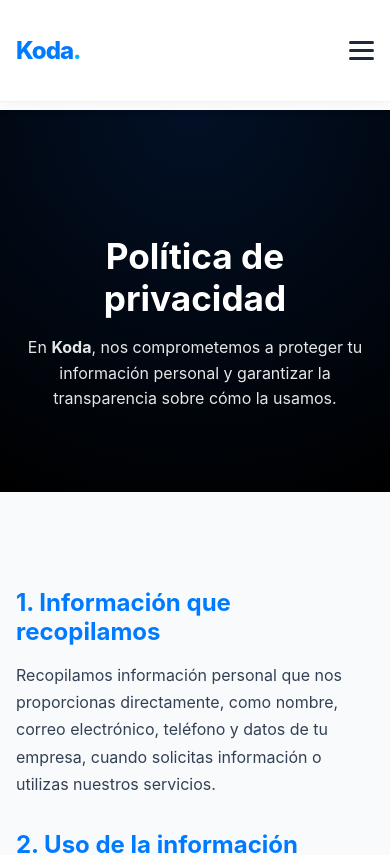
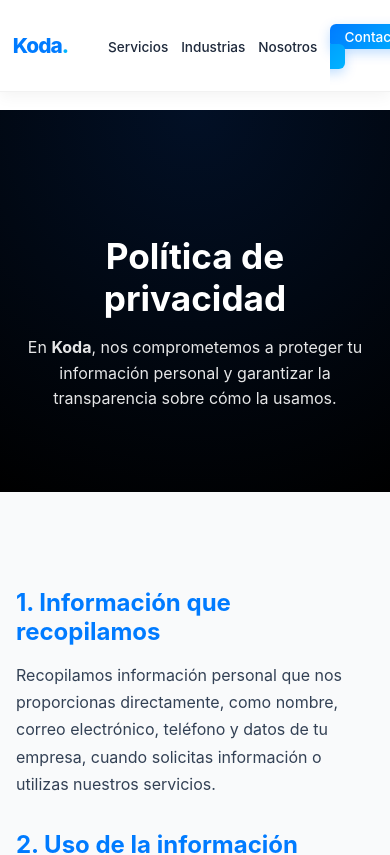
Before and after one commit to Araelcryp/koda-web, a Next.js app: page /politica-de-privacidad in a window 390 px wide. Shown: the top 855 px of the page. Built offline with nearby package versions, Linux system fonts and the light colour scheme.

Commit message:
Navbar Adjust

```diff
--- a/src/components/Navbar.jsx
+++ b/src/components/Navbar.jsx
@@ -2,7 +2,13 @@
 
 import { useState } from "react";
 import "../styles/Navbar.css";
-import { FaCode, FaCloud, FaRobot, FaIndustry, FaStore, FaAppleAlt, FaApple, FaAppStore, FaAtom } from "react-icons/fa";
+import {
+  FaCode,
+  FaCloud,
+  FaRobot,
+  FaIndustry,
+  FaAtom
+} from "react-icons/fa";
 
 export default function Navbar() {
   const [activeMenu, setActiveMenu] = useState(null);
@@ -25,19 +31,12 @@ export default function Navbar() {
     <nav className="navbar" onMouseLeave={handleLeave}>
       <div className="navbar-container">
         <div className="navbar-logo">
-          <h1>Koda<span>.</span></h1>
+          <h1>
+            Koda<span>.</span>
+          </h1>
         </div>
 
-        <div
-      className={`menu-toggle ${activeMenu ? "active" : ""}`}
-      onClick={() => setActiveMenu(activeMenu ? null : "menu")}
-    >
-      <span></span>
-      <span></span>
-      <span></span>
-        </div>
-
-        <ul className={`navbar-links ${activeMenu === "menu" ? "active" : ""}`}>
+        <ul className="navbar-links">
           <li onMouseEnter={() => handleEnter("servicios")}>
             <a href="#servicios">Servicios</a>
           </li>
@@ -48,7 +47,9 @@ export default function Navbar() {
             <a href="#nosotros">Nosotros</a>
           </li>
           <li>
-            <a href="#contacto" className="contact-link">Contacto</a>
+            <a href="#contacto" className="contact-link">
+              Contacto
+            </a>
           </li>
         </ul>
       </div>
--- a/src/styles/Navbar.css
+++ b/src/styles/Navbar.css
@@ -175,110 +175,90 @@
   animation: slideUp 0.25s ease-in forwards;
 }
 
-/* --- RESPONSIVE NAVBAR --- */
+/* --- RESPONSIVE NAVBAR COMPACTO --- */
 @media (max-width: 900px) {
   .navbar-container {
-    padding: 1rem;
+    padding: 0.8rem 1rem;
   }
 
-  /* Reorganizamos el contenedor principal */
-  .navbar-links {
-    position: fixed;
-    top: 70px;
-    right: -100%;
-    width: 75%;
-    height: 100vh;
-    background: white;
-    flex-direction: column;
-    align-items: flex-start;
-    gap: 1.5rem;
-    padding: 2rem;
-    box-shadow: -4px 0 25px rgba(0, 0, 0, 0.1);
-    transition: right 0.3s ease-in-out;
+  .navbar-logo h1 {
+    font-size: 1.6rem;
   }
 
-  /* Mostramos menú cuando esté activo */
-  .navbar-links.active {
-    right: 0;
-  }
-
-  .navbar-links li {
-    width: 100%;
+  .navbar-links {
+    gap: 1rem;
   }
 
   .navbar-links a {
-    font-size: 1.1rem;
-    display: block;
-    width: 100%;
+    font-size: 0.95rem;
   }
 
-  /* Ocultamos mega dropdown en móviles */
+  .contact-link {
+    padding: 0.4rem 1rem;
+    font-size: 0.9rem;
+  }
+
   .mega-dropdown {
-    position: static;
-    width: 100%;
-    box-shadow: none;
-    border: none;
-    animation: none;
-    padding: 1rem 0;
+    top: 100%;
+    background: #fff;
+    box-shadow: 0 6px 20px rgba(0, 0, 0, 0.08);
   }
 
   .mega-content {
-    display: flex;
-    flex-direction: column;
+    padding: 1.5rem;
+    grid-template-columns: repeat(2, 1fr);
     gap: 1.5rem;
+  }
+
+  .mega-content h3 {
+    font-size: 1rem;
+    margin-bottom: 0.4rem;
+  }
+
+  .mega-content a {
+    font-size: 0.9rem;
+  }
+
+  .menu-toggle {
+    display: none;
+  }
+}
+
+/* --- EXTRA COMPACTO --- */
+@media (max-width: 600px) {
+  .navbar-container {
+    padding: 0.6rem 0.8rem;
+  }
+
+  .navbar-logo h1 {
+    font-size: 1.3rem;
+  }
+
+  .navbar-links {
+    gap: 0.8rem;
+  }
+
+  .navbar-links a {
+    font-size: 0.85rem;
+  }
+
+  .contact-link {
+    padding: 0.3rem 0.9rem;
+    font-size: 0.85rem;
+    border-radius: 6px;
+  }
+
+  .mega-content {
+    grid-template-columns: 1fr;
+    gap: 1rem;
     padding: 1rem;
   }
 
   .mega-content h3 {
-    font-size: 1rem;
+    font-size: 0.95rem;
   }
 
   .mega-content a {
-    font-size: 0.95rem;
-  }
-
-  /* --- HAMBURGER MENU BUTTON --- */
-  .menu-toggle {
-    display: flex;
-    flex-direction: column;
-    justify-content: center;
-    gap: 5px;
-    cursor: pointer;
-    width: 25px;
-    height: 25px;
-    z-index: 101;
-  }
-
-  .menu-toggle span {
-    width: 100%;
-    height: 3px;
-    background: var(--color-text-dark);
-    border-radius: 3px;
-    transition: all 0.3s ease;
-  }
-
-  /* Animación al abrir */
-  .menu-toggle.active span:nth-child(1) {
-    transform: rotate(45deg) translate(5px, 5px);
-  }
-
-  .menu-toggle.active span:nth-child(2) {
-    opacity: 0;
-  }
-
-  .menu-toggle.active span:nth-child(3) {
-    transform: rotate(-45deg) translate(5px, -5px);
+    font-size: 0.85rem;
   }
 }
-
-/* Asegurar que los menús grandes no se corten en pantallas pequeñas */
-@media (max-width: 600px) {
-  .navbar-logo h1 {
-    font-size: 1.5rem;
-  }
-
-  .contact-link {
-    padding: 0.5rem 1.2rem;
-    font-size: 0.9rem;
-  }
-}
```
